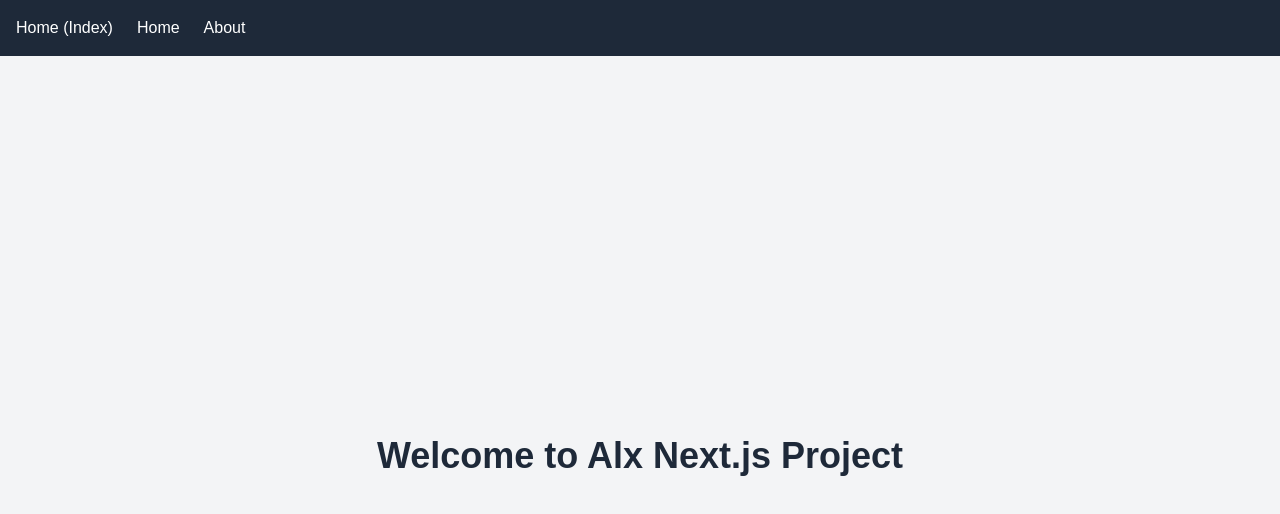
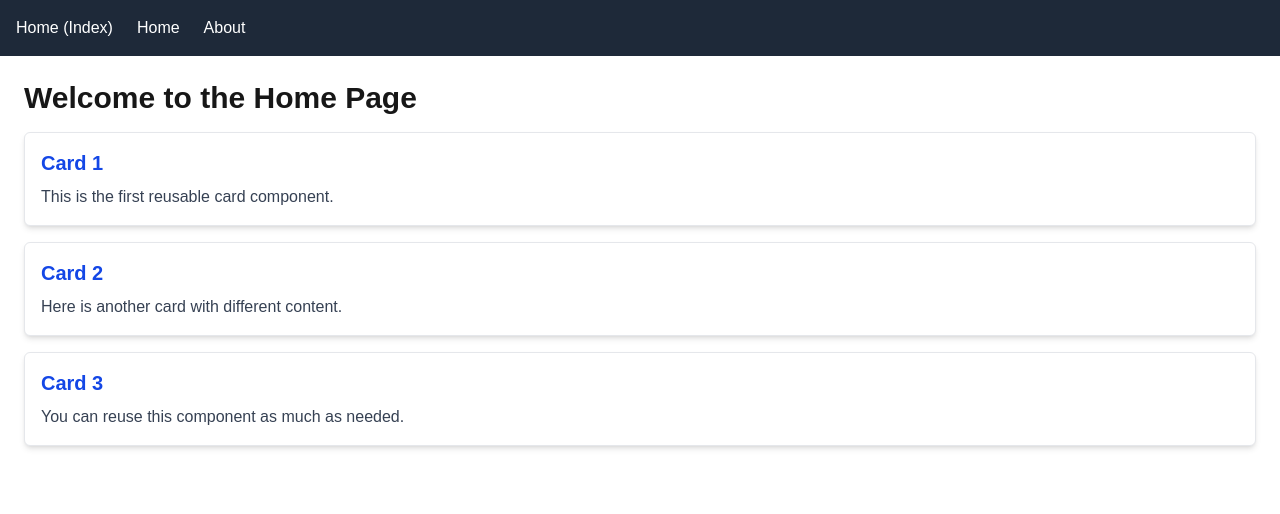
Before and after one commit to Wambuku/alx-project-0x02-setup, a Next.js app in the folder alx-project-0x02/: page /home in a window 1280 px wide. Shown: the top 514 px of the page. Built offline with nearby package versions, Linux system fonts and the light colour scheme.

Commit message:
Reusable Cards

```diff
--- /dev/null
+++ b/alx-project-0x02/components/common/Card.tsx
@@ -0,0 +1,11 @@
+import { CardProps} from "@/interfaces";
+
+export default function Card({ title, content }: CardProps) {
+    return (
+        <div className="bg-white shadow-md rounded-md p-4 border border-gray-200 hover:shadow-lg transition duration-300">
+            <h2 className="text-xl font-semibold mb-2 text-blue-700">{title}</h2>
+            <p className="text-gray-700">{content}</p>
+         </div>
+
+    );
+}
--- a/alx-project-0x02/interfaces/index.ts
+++ b/alx-project-0x02/interfaces/index.ts
@@ -0,0 +1,4 @@
+export interface CardProps {
+  title: string;
+  content: string;
+}
--- a/alx-project-0x02/pages/home.tsx
+++ b/alx-project-0x02/pages/home.tsx
@@ -1,12 +1,17 @@
 import Header from "@/components/layout/Header";
+import Card from "@/components/common/Card";
 
 export default function HomePage() {
-    return (
-     <>
-        <Header/>
-        <main className="min-h-screen flex items-center justify-center bg-gray-100">
-            <h1 className="text-4xl font-bold text-gray-800">Welcome to Alx Next.js Project</h1>
-        </main>
-     </>
- );
+  return (
+    <>
+      <Header />
+      <main className="p-6 space-y-4">
+        <h1 className="text-3xl font-bold mb-4">Welcome to the Home Page</h1>
+
+        <Card title="Card 1" content="This is the first reusable card component." />
+        <Card title="Card 2" content="Here is another card with different content." />
+        <Card title="Card 3" content="You can reuse this component as much as needed." />
+      </main>
+    </>
+  );
 }
```
